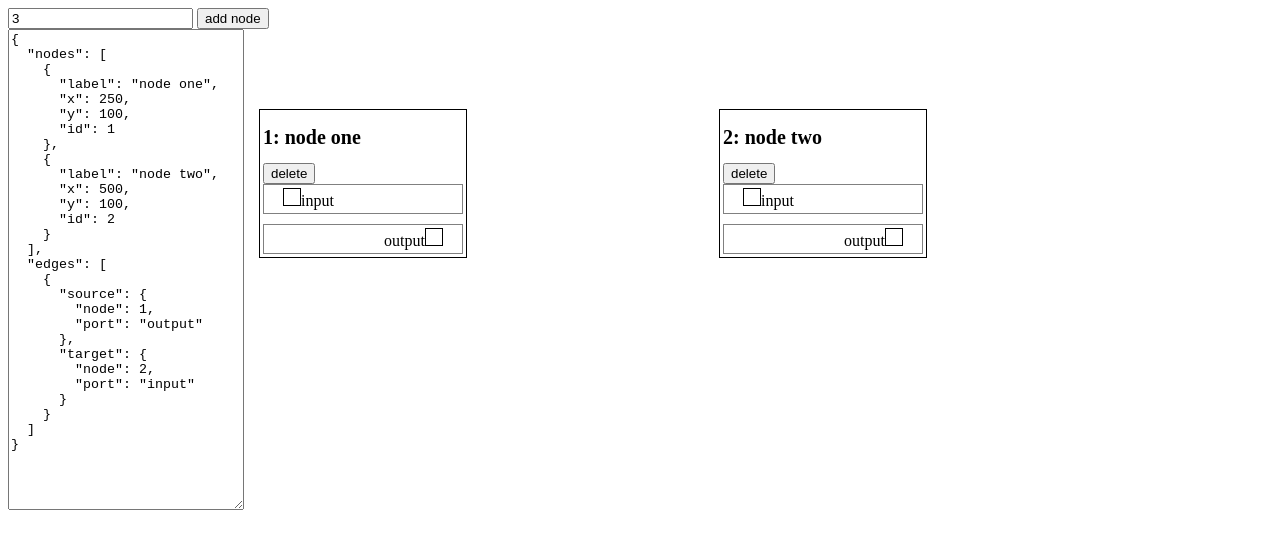
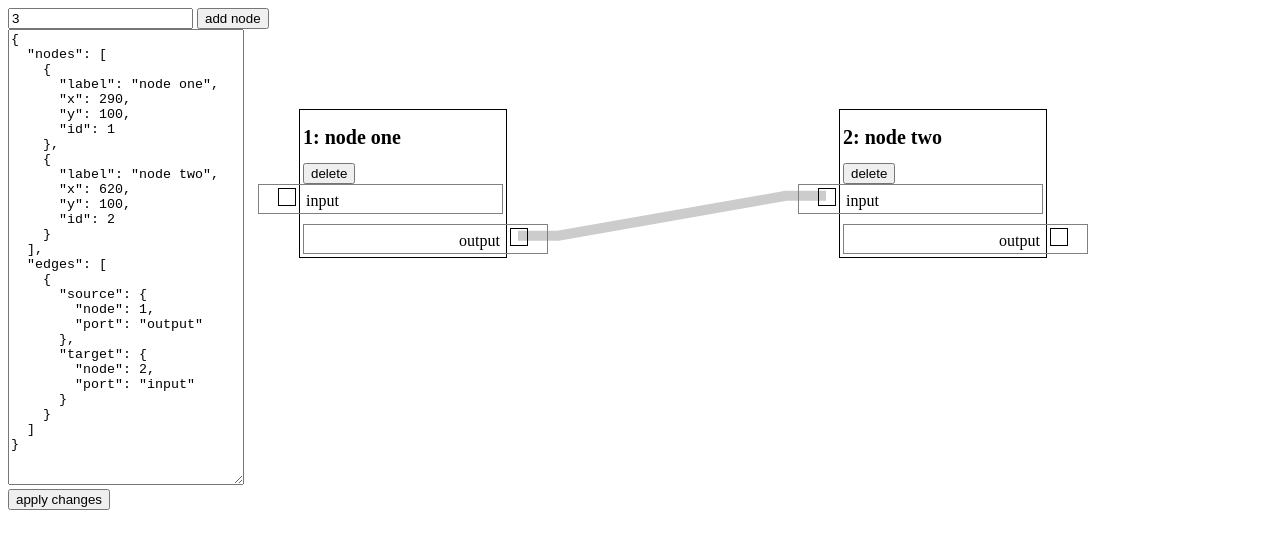
Before and after one commit to meemoo/dataflow, a plain HTML site: page index.html in a window 1280 px wide. Drawn offline with Linux system fonts and the light colour scheme.

Commit message:
edge view works

```diff
--- a/dataflow.css
+++ b/dataflow.css
@@ -8,9 +8,10 @@
   z-index: -1;
 }
   svg path {
+    fill: none;
     stroke: #CCC;
-    stroke-width: 3px;
-    stroke-linecap: round;
+    stroke-width: 10px;
+    stroke-linejoin: bevel;
   }
 .nodes {
   position: absolute;
@@ -34,10 +35,18 @@
 .ins {
   text-align: left;
   margin-bottom: 10px;
+  margin-left: -45px;
 }
+  .in .label {
+    margin-left: 10px;
+  }
 .outs {
   text-align: right;
+  margin-right: -45px;
 }
+  .out .label {
+    margin-right: 10px;
+  }
 .ports ul {
   list-style: none;
   margin: 0;
--- a/index.html
+++ b/index.html
@@ -40,12 +40,15 @@
     <input id="nodeid" type="text" placeholder="node id" value="3" />
     <input id="addnode" type="submit" value="add node" />
   </form>
-  <textarea id="code" style="width: 230px; height: 475px;"></textarea>
+  <form id="source">
+    <textarea id="code" style="width: 230px; height: 450px;"></textarea><br/>
+    <input id="apply" type="submit" value="apply changes" />
+  </form>
   <script>
     $(function($) {
 
       // Load test graph
-      Dataflow.loadGraph({"nodes":[{"id":2,"label":"node two","x":500,"y":100},{"id":1,"label":"node one","x":250,"y":100}],"edges":[{"source":{"node":1,"port":"output"},"target":{"node":2,"port":"input"}}]});
+      Dataflow.loadGraph({"nodes":[{"id":2,"label":"node two","x":620,"y":100},{"id":1,"label":"node one","x":290,"y":100}],"edges":[{"source":{"node":1,"port":"output"},"target":{"node":2,"port":"input"}}]});
 
       // On change update code view
       Dataflow.graph.on("change", function(){
@@ -64,6 +67,21 @@
         $('#nodeid').val(id+"a");
         return false;
       });
+
+      // Apply source to test graph
+      $("#source").submit(function(){
+        try {
+          var graph = JSON.parse( $("#code").val() );
+          Dataflow.loadGraph(graph);
+          Dataflow.graph.on("change", function(){
+            $("#code").val( JSON.stringify(Dataflow.graph.toJSON(), null, "  ") );
+          });
+        } catch(error){
+          alert("Invalid JSON");
+        }
+        return false;
+      });
+
     });
   </script>
 
--- a/src/modules/edge-view.js
+++ b/src/modules/edge-view.js
@@ -19,16 +19,21 @@
     className: "edge",
     positions: null,
     initialize: function() {
+      // Render on source/target view move
+      this.model.source.node.on("move", this.render, this);
+      this.model.target.node.on("move", this.render, this);
       // Made SVG elements
       this.el = makeSVG("path", {});
-      this.model.source.node.on("move", this.render, this);
-      this.model.target.node.on("move", this.render, this);
     },
     render: function(){
       this.positions = {};
       this.positions.from = this.model.source.view.holePosition();
       this.positions.to = this.model.target.view.holePosition();
-      var d = "M " + this.positions.from.left + " " + this.positions.from.top + " L " + this.positions.to.left + " " + this.positions.to.top;
+      var d =
+        "M " + this.positions.from.left + " " + this.positions.from.top +
+        " L " + (this.positions.from.left+40) + " " + this.positions.from.top +
+        " L " + (this.positions.to.left-40) + " " + this.positions.to.top +
+        " L " + this.positions.to.left + " " + this.positions.to.top;
       this.el.setAttribute("d", d);
     }
   });
--- a/src/modules/graph-view.js
+++ b/src/modules/graph-view.js
@@ -16,11 +16,11 @@
       var edges = this.model.get("edges");
 
       // Initialize nodes
-      nodes.view = new Node.Views.Collection({
+      this.nodes = nodes.view = new Node.Views.Collection({
         collection: nodes
       });
       // Initialize edges
-      edges.view = new Edge.Views.Collection({
+      this.edges = edges.view = new Edge.Views.Collection({
         collection: edges
       });
     },
@@ -33,18 +33,28 @@
       nodes.view.render();
       nodes.view.renderAllItems();
       this.$(".nodes").html(nodes.view.el);
+
       // Render edges
       var edges = this.model.get("edges");
       edges.view.render();
       edges.view.renderAllItems();
-
       // Do this without jQuery because SVG
       var graphSVGElement = this.$('.svg-edges')[0];
       _.each(edges.view.viewsByCid, function(edgeView){
         graphSVGElement.appendChild(edgeView.el);
       }, this);
+      // HACK to get them to show on load
+      var self = this;
+      _.defer(function(){
+        self.rerenderEdges();
+      }, this);
 
       return this;
+    },
+    rerenderEdges: function(){
+      _.each(this.edges.viewsByCid, function(edgeView){
+        edgeView.render();
+      }, this);
     }
   });
 
--- a/src/modules/node-view.js
+++ b/src/modules/node-view.js
@@ -32,20 +32,22 @@
       });
       this.model.inputs.view.render();
       this.model.inputs.view.renderAllItems();
+      this.inputs = this.model.inputs.view;
       //
       this.model.outputs.view = new Output.Views.Collection({
         collection: this.model.outputs
       });
       this.model.outputs.view.render();
       this.model.outputs.view.renderAllItems();
+      this.outputs = this.model.outputs.view;
 
       this.$el.draggable();
     },
     render: function() {
       this.$el.html(this.template(this.model.toJSON()));
 
-      this.$(".ins").html(this.model.inputs.view.el);
-      this.$(".outs").html(this.model.outputs.view.el);
+      this.$(".ins").html(this.inputs.el);
+      this.$(".outs").html(this.outputs.el);
 
       return this;
     },
--- a/src/modules/node.js
+++ b/src/modules/node.js
@@ -17,10 +17,12 @@
     initialize: function() {
       // Add i/o collections
       this.inputs = new Input.Collection(this.inputs);
+      this.inputs.node = this;
       this.inputs.each(function(input){
         input.node = this;
       }, this);
       this.outputs = new Output.Collection(this.outputs);
+      this.outputs.node = this;
       this.outputs.each(function(output){
         output.node = this;
       }, this);
```
